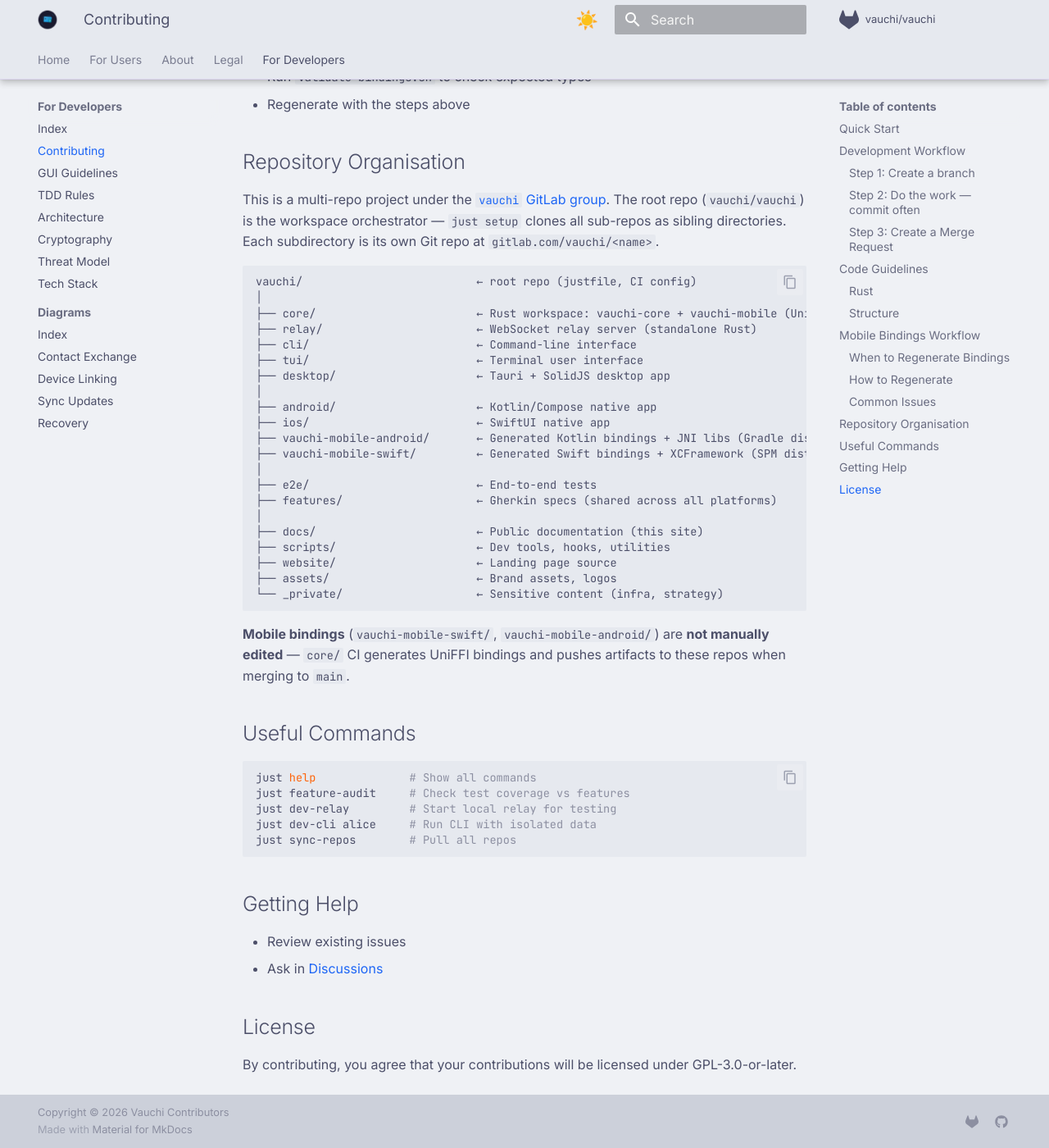
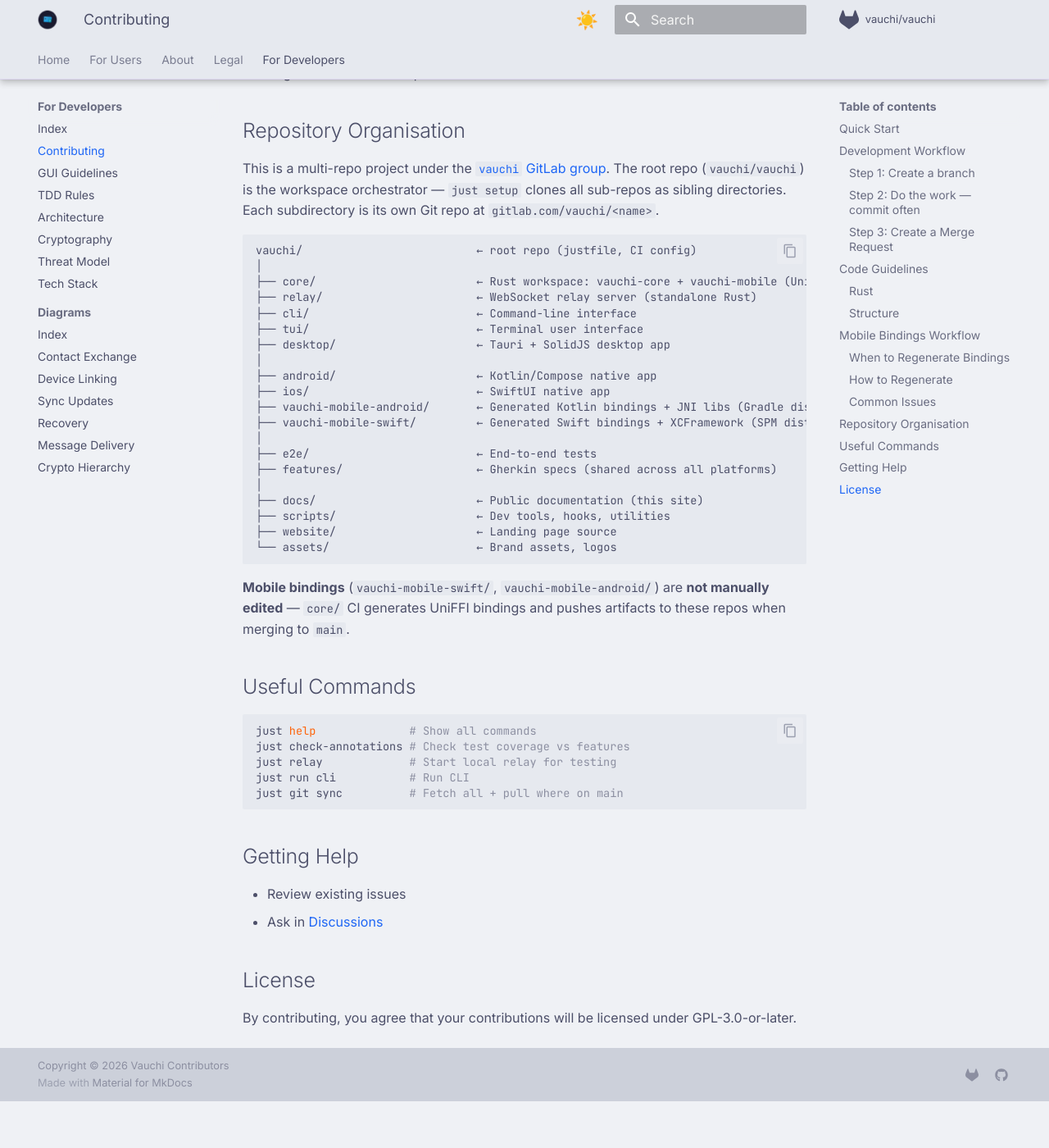
Before and after one commit to vauchi/docs, an MkDocs documentation site: the page built from docs/developers/contributing.md, in a window 1280 px wide and 1400 px high, scrolled down 3797 px. Shown: the whole window at 82% size. Built offline with MkDocs 1.6.1 and Material for MkDocs 9.7.7, drawn with Linux system fonts in a browser that asks for light colours; comment, search, counter and statistics services are not loaded; after the commit the page ends 5140 px from its top, so only the background shows below that; some of the changed text lies outside the part shown.

Commit message:
fix: resolve 10 quality issues in public docs
- Fix broken anchor #verifying-contacts → #security-properties (exchange.md)
- Add message-delivery and crypto-hierarchy to mkdocs.yml nav
- Replace stale just recipes: feature-audit, sync-repos, dev-relay, dev-cli
- Use GitLab SSH as primary clone URL (not GitHub mirror)
- Replace raw git -C loop with just git branch
- Replace raw git push -o MR creation with just gitlab mr-create
- Remove _private/ path from public directory listing
- Remove GitHub Issues link from community.md (mirror, not issue tracker)
- Replace raw Unicode emoji with MkDocs shortcode in message-delivery.md

Co-Authored-By: Claude Opus 4.6 <noreply@anthropic.com>

````diff
--- a/docs/developers/contributing.md
+++ b/docs/developers/contributing.md
@@ -41,9 +40,7 @@ Branch naming: `{type}/{short-description}`
 For **multi-repo features**, use the **same branch name** in every affected repo:
 
 ```bash
-git -C features checkout -b feature/remote-content-updates
-git -C core checkout -b feature/remote-content-updates
-git -C docs checkout -b feature/remote-content-updates
+just git branch feature/remote-content-updates features core docs
 ```
 
 ### Step 2: Do the work — commit often
@@ -75,10 +72,11 @@ Use `just commit` for interactive commits across all repos with changes.
 ### Step 3: Create a Merge Request
 
 ```bash
-git push -u origin feature/my-feature \
-  -o merge_request.create \
-  -o merge_request.target=main \
-  -o merge_request.title="feat: My feature"
+# Push all repos with changes (runs pre-push checks)
+just git push-all
+
+# Create MR for a specific repo
+just gitlab mr-create core
 ```
 
 CI must pass (security scans + tests) before merge.
@@ -188,8 +186,7 @@ vauchi/                          ← root repo (justfile, CI config)
 ├── docs/                        ← Public documentation (this site)
 ├── scripts/                     ← Dev tools, hooks, utilities
 ├── website/                     ← Landing page source
-├── assets/                      ← Brand assets, logos
-└── _private/                    ← Sensitive content (infra, strategy)
+└── assets/                      ← Brand assets, logos
 ```
 
 **Mobile bindings** (`vauchi-mobile-swift/`, `vauchi-mobile-android/`) are **not manually edited** — `core/` CI generates UniFFI bindings and pushes artifacts to these repos when merging to `main`.
@@ -198,10 +195,10 @@ vauchi/                          ← root repo (justfile, CI config)
 
 ```bash
 just help              # Show all commands
-just feature-audit     # Check test coverage vs features
-just dev-relay         # Start local relay for testing
-just dev-cli alice     # Run CLI with isolated data
-just sync-repos        # Pull all repos
+just check-annotations # Check test coverage vs features
+just relay             # Start local relay for testing
+just run cli           # Run CLI
+just git sync          # Fetch all + pull where on main
 ```
 
 ## Getting Help
--- a/mkdocs.yml
+++ b/mkdocs.yml
@@ -86,6 +86,8 @@ nav:
       - Device Linking: developers/diagrams/device-linking.md
       - Sync Updates: developers/diagrams/sync-updates.md
       - Recovery: developers/diagrams/contact-recovery.md
+      - Message Delivery: developers/diagrams/message-delivery.md
+      - Crypto Hierarchy: developers/diagrams/crypto-hierarchy.md
 
 plugins:
   - search
````
Also changed, not shown: other parts of docs/developers/contributing.md (+1 -2 lines), docs/about/community.md (+0 -1 lines), docs/developers/diagrams/message-delivery.md (+1 -1 lines), docs/users/guides/exchange.md (+1 -1 lines).
